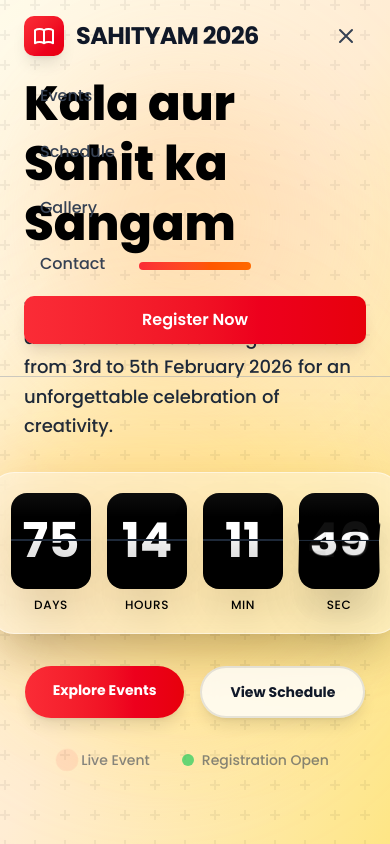
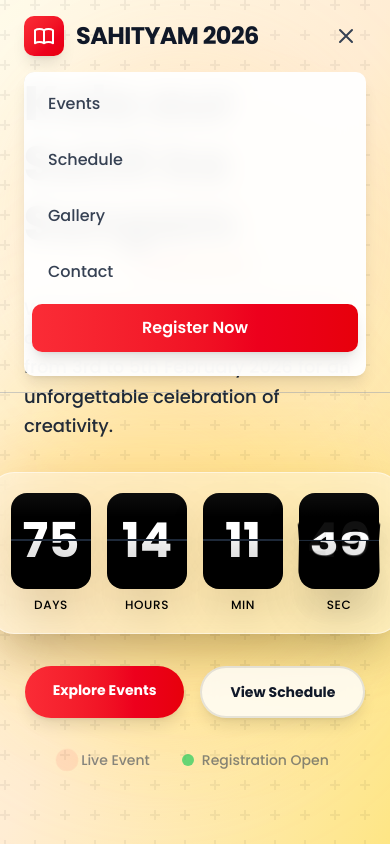
Before and after one commit to PARTH-TUSSLE/SAHITYAM-2026, a Next.js app in the folder frontend/: page / in a window 390 px wide. Both pictures are taken after a click on the button "Toggle menu". Built offline with nearby package versions, Linux system fonts and the light colour scheme.

Commit message:
added responsive navbar menu

```diff
--- a/frontend/components/Navbar.tsx
+++ b/frontend/components/Navbar.tsx
@@ -130,8 +130,8 @@ function Navbar() {
 
         {/* Mobile Menu */}
         {isMobileMenuOpen && (
-          <div className="md:hidden mt-4 pb-4 animate-in slide-in-from-top duration-200">
-            <div className="flex flex-col space-y-2">
+          <div className="md:hidden mt-4 pb-4 bg-white/95 backdrop-blur-md rounded-lg shadow-lg animate-in slide-in-from-top duration-200">
+            <div className="flex flex-col space-y-2 p-2">
               {navItems.map((item) => (
                 <Link
                   key={item.name}
```
